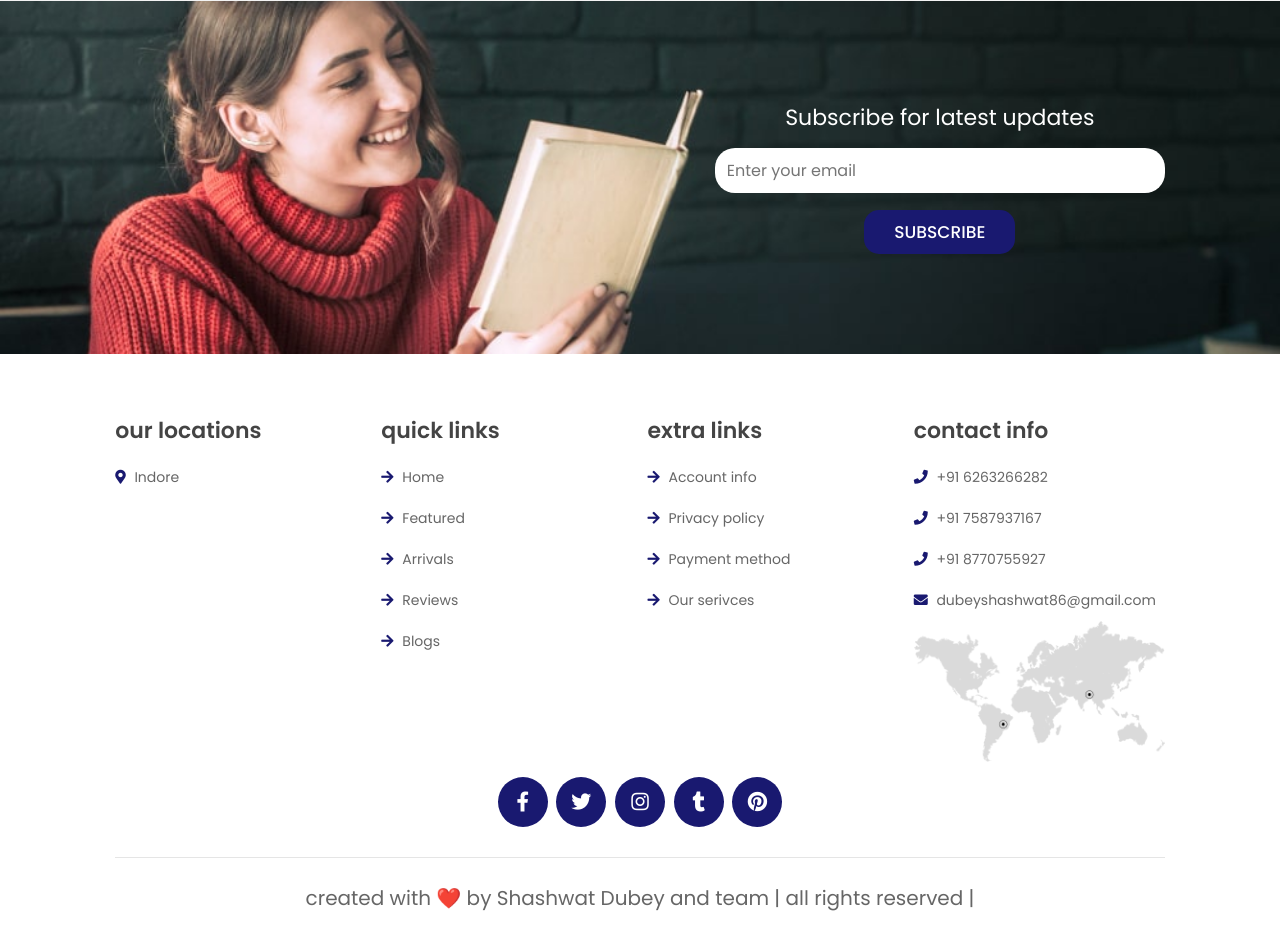
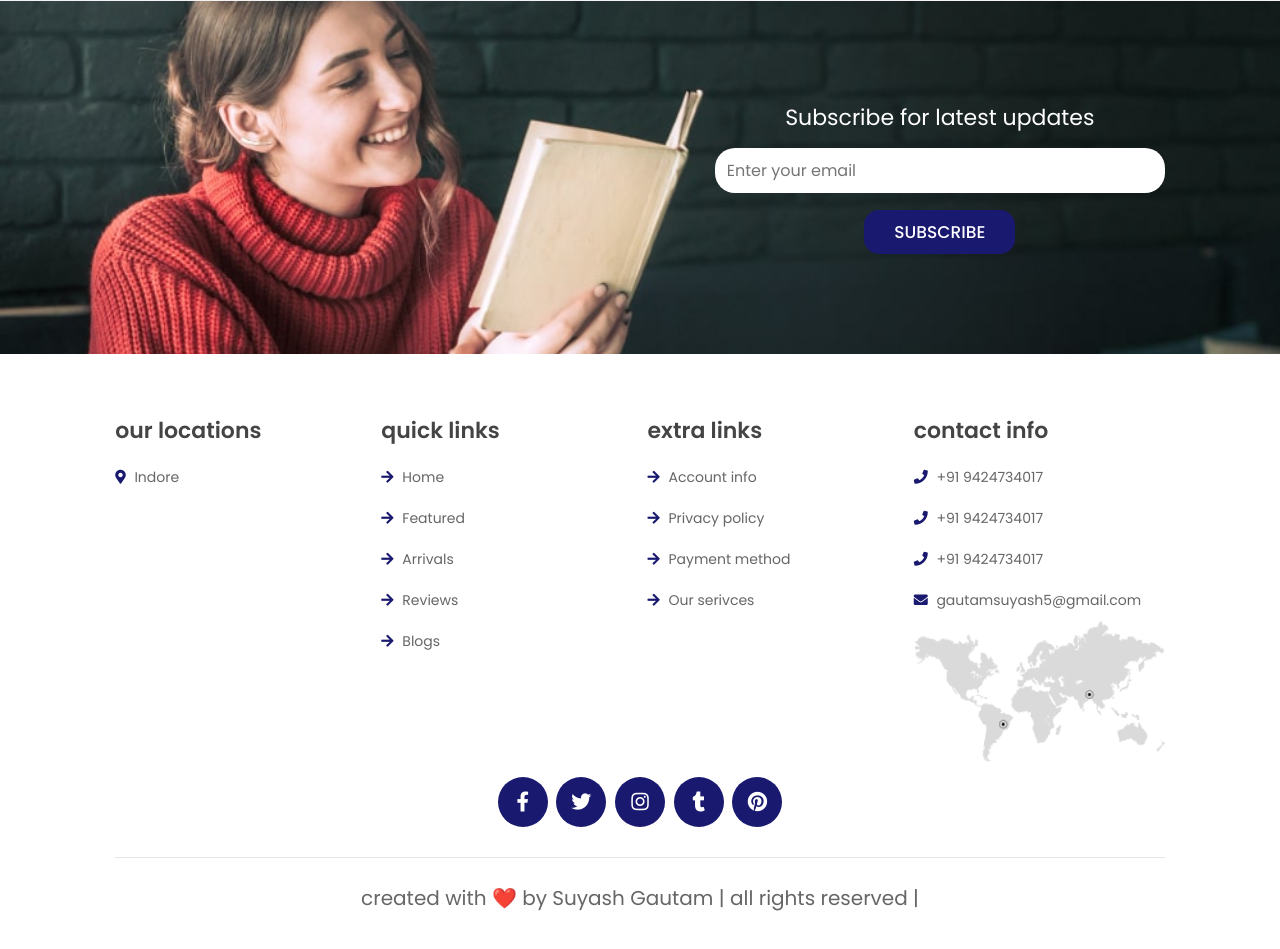
Before and after one commit to SuyashGautam05/E-BOOKS, a plain HTML site: page index.html in a window 1280 px wide. Shown: the part 2756-3705 px from the top of the page. Drawn offline with nearby package versions, Linux system fonts and the light colour scheme.

Commit message:
first commit

```diff
--- a/index.html
+++ b/index.html
@@ -529,10 +529,10 @@
 
         <div class="box">
             <h3>contact info</h3>
-            <a href="tel:6263266282"> <i class="fas fa-phone"></i> +91 6263266282 </a>
-            <a href="tel:7587937167"> <i class="fas fa-phone"></i> +91 7587937167 </a>
-            <a href="tel:877o755927"> <i class="fas fa-phone"></i> +91 8770755927 </a>
-            <a href="mailto:shashwatdubey619@gmail.com"> <i class="fas fa-envelope"></i> dubeyshashwat86@gmail.com</a>
+            <a href="tel:9424734017"> <i class="fas fa-phone"></i> +91 9424734017 </a>
+            <a href="tel:9424734017"> <i class="fas fa-phone"></i> +91 9424734017 </a>
+            <a href="tel:9424734017"> <i class="fas fa-phone"></i> +91 9424734017 </a>
+            <a href="mailto:gautamsuyash5@gmail.com"> <i class="fas fa-envelope"></i> gautamsuyash5@gmail.com</a>
             <img src="image/worldmap.png" class="map" alt="">
         </div>
 
@@ -540,13 +540,13 @@
 
     <div class="share">
         <a href="#" class="fab fa-facebook-f"></a>
-        <a href="https://twitter.com/mrtorrentg16512" class="fab fa-twitter"></a>
-        <a href="https://www.instagram.com/_shashwatttt_dattebayo_/" class="fab fa-instagram"></a>
+        <a href="https://twitter.com/SuyashGautam7" class="fab fa-twitter"></a>
+        <a href="https://www.instagram.com/gutam_suyash/" class="fab fa-instagram"></a>
         <a href="#" class="fab fa-tumblr"></a>
         <a href="#" class="fab fa-pinterest"></a>
     </div>
 
-    <div class="credit"> created with ❤️ by Shashwat Dubey and team | all rights reserved | </div>
+    <div class="credit"> created with ❤️ by Suyash Gautam | all rights reserved | </div>
 
 </section>
 
```
Also changed, not shown: 10 other files.
